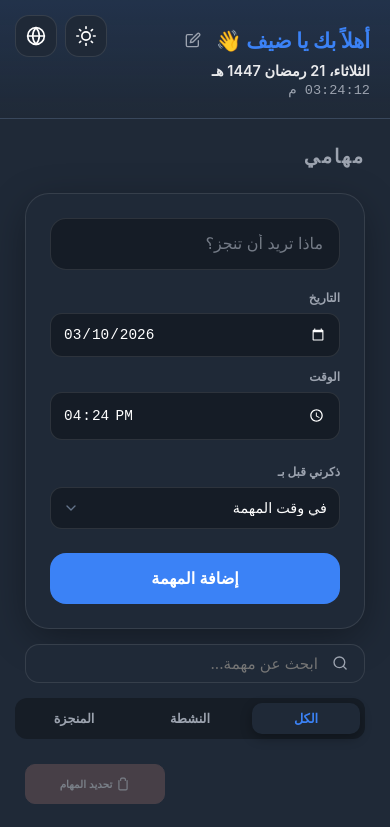
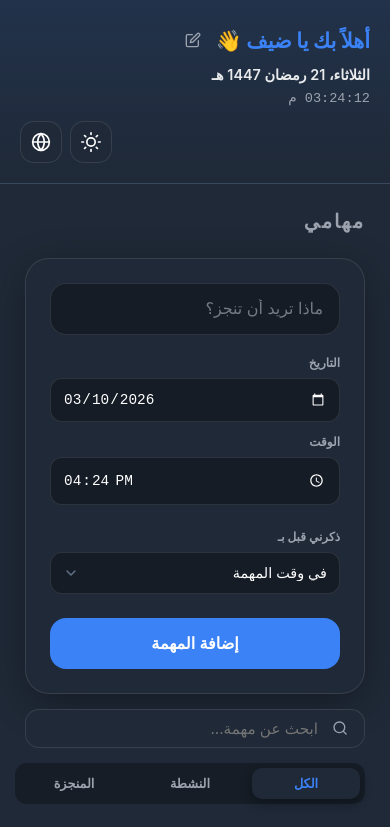
Before and after one commit to Traw55/react-todo-app-2026, a React (Vite) app: page / in a window 390 px wide. Shown: the top 827 px of the page. Built offline with nearby package versions, Linux system fonts and the light colour scheme.

Commit message:
feat: Implement comprehensive styling for the todo application, including light/dark themes, responsive design, and component-specific styles.

```diff
--- a/src/App.css
+++ b/src/App.css
@@ -185,29 +185,25 @@ header {
 
   header {
     padding: 20px;
-    display: block; /* Change from flex to block for custom layout */
+    display: flex;
+    flex-direction: column;
+    gap: 15px;
     text-align: start;
   }
 
   .header-actions {
-    position: absolute;
-    top: 15px;
+    position: static;
     display: flex;
     gap: 8px;
-  }
-
-  /* In LTR, buttons on right */
-  .ltr .header-actions {
-    right: 15px;
-  }
-
-  /* In RTL, buttons on left */
-  .rtl .header-actions {
-    left: 15px;
+    align-self: flex-end;
   }
 
   .welcome-section {
-    margin-top: 10px;
+    display: flex;
+    flex-direction: column;
+    gap: 4px;
+    margin-top: 0;
+    width: 100%;
   }
 
   .input-group {
@@ -217,6 +213,21 @@ header {
 
   .welcome-section h2, .name-input {
     font-size: 1.3rem;
+    word-break: break-word;
+    max-width: 100%;
+  }
+
+  .name-display {
+    flex-wrap: wrap;
+  }
+
+  .name-edit-group {
+    width: 100%;
+  }
+
+  .name-input {
+    width: 100%;
+    box-sizing: border-box;
   }
 
   main {
@@ -733,6 +744,26 @@ main {
   animation: slideDown 0.3s ease-out;
 }
 
+@media (max-width: 600px) {
+  .selection-action-bar {
+    flex-direction: column;
+    gap: 12px;
+    padding: 12px 16px;
+    align-items: stretch;
+  }
+
+  .selection-buttons {
+    display: flex;
+    justify-content: space-between;
+    width: 100%;
+  }
+
+  .bulk-confirm-btn, .bulk-cancel-btn {
+    flex: 1;
+    text-align: center;
+  }
+}
+
 @keyframes slideDown {
   from { transform: translateY(-20px); opacity: 0; }
   to { transform: translateY(0); opacity: 1; }
@@ -925,6 +956,26 @@ main {
   display: flex;
   gap: 8px;
   margin-inline-start: 16px;
+}
+
+@media (max-width: 600px) {
+  .todo-list li {
+    flex-direction: column;
+    align-items: flex-start;
+    gap: 15px;
+    padding: 16px;
+  }
+
+  .todo-content {
+    width: 100%;
+    word-break: break-word;
+  }
+
+  .item-actions {
+    width: 100%;
+    justify-content: flex-end;
+    margin-inline-start: 0;
+  }
 }
 
 .complete-btn {
```
